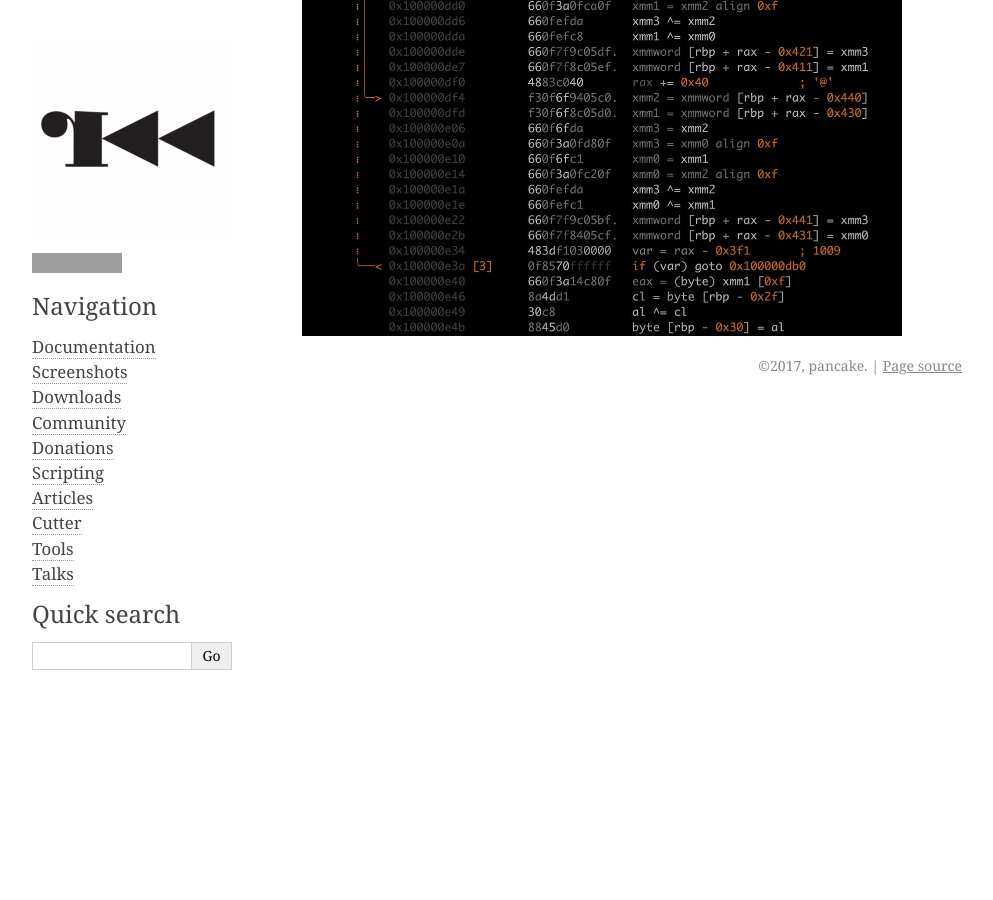
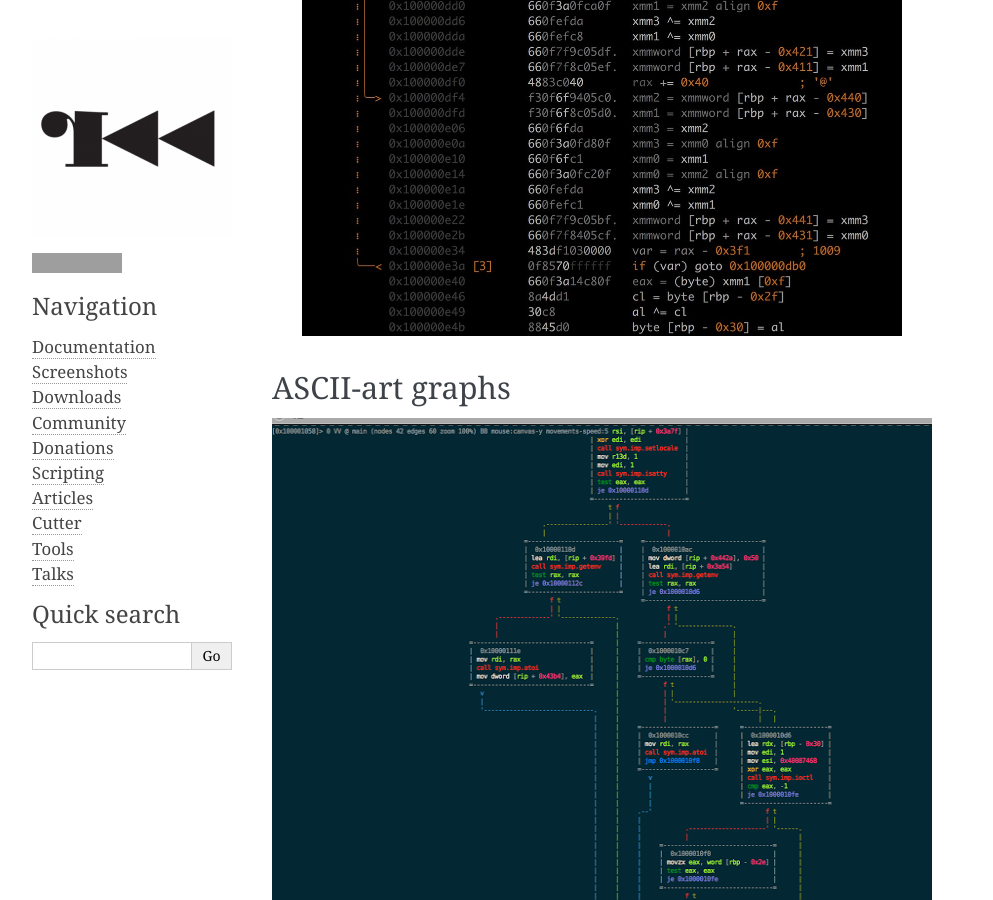
Before and after one commit to radareorg/radareorg, a Sphinx documentation site: the page built from source/screenshots.rst, in a window 1280 px wide and 900 px high, scrolled down 1727 px. Shown: the whole window, without its empty margins (148-1141 px from the left). Built offline with Sphinx 7.4.7, drawn with Linux system fonts in a browser that asks for light colours; grey boxes are pictures that could not be loaded.

Commit message:
Add a screenshot

```diff
--- a/source/screenshots.rst
+++ b/source/screenshots.rst
@@ -36,3 +36,11 @@ MMX/SSE emulation support
   :alt: emulation of mmx/sse
   :scale: 50 %
   :align: center
+
+ASCII-art graphs
+----------------
+
+.. image:: _static/screenshots/graph.png
+  :alt: screenshot of radare2
+  :scale: 100 %
+  :align: center
```
Also changed, not shown: source/_static/screenshots/graph.png (added).
